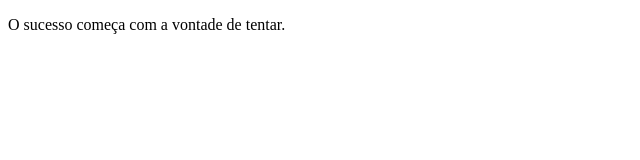
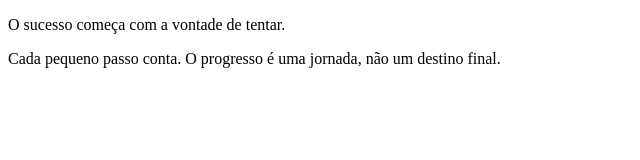
Before and after one commit to JuliaCanavezzi/bootcamp-dvjr, a plain HTML site: page index.html in a window 1280 px wide. Shown: the whole page, without its empty margins (0-640 px from the left). Drawn offline with Linux system fonts and the light colour scheme.

Commit message:
frase motivacional 2

```diff
--- a/index.html
+++ b/index.html
@@ -7,5 +7,6 @@
 </head>
 <body>
     <p>O sucesso começa com a vontade de tentar.</p>
+    <p>Cada pequeno passo conta. O progresso é uma jornada, não um destino final.</p>
 </body>
 </html>
```
